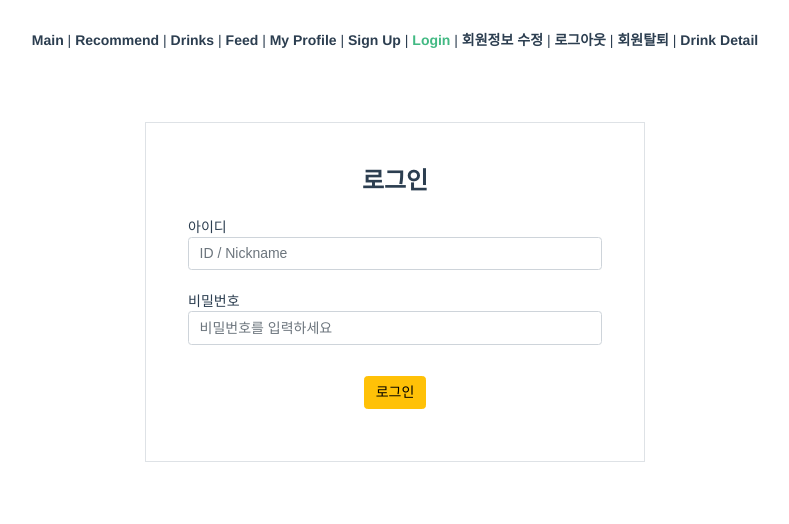
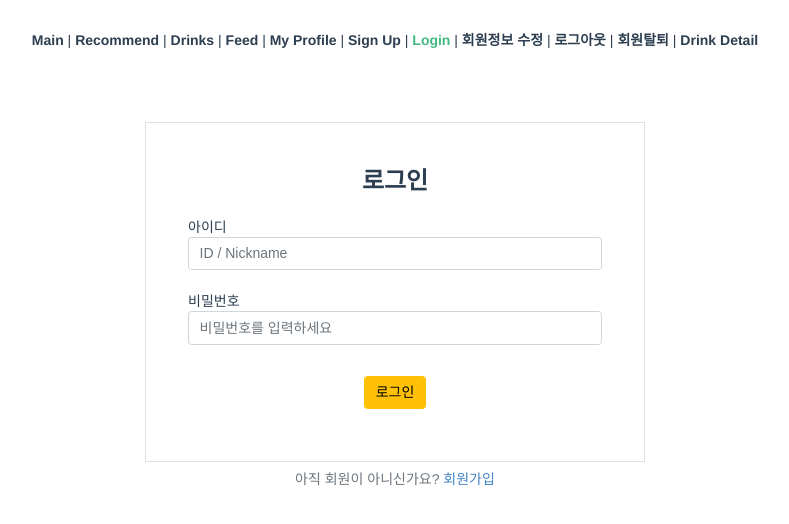
Before and after one commit to 3jieun3/SSAFY_PJT_JuJuClub, a Vue app in the folder FE/joojooclub/: page /login in a window 1280 px wide. Shown: the top 524 px of the page, without its empty margins (245-1034 px from the left). Built offline with nearby package versions, Linux system fonts and the light colour scheme.

Commit message:
feature/login(signup link)

```diff
--- a/FE/joojooclub/src/views/LoginView.vue
+++ b/FE/joojooclub/src/views/LoginView.vue
@@ -1,5 +1,6 @@
 <template>
-  <div class="container my-5 p-5 signup-box border">
+  <div>
+    <div class="container mt-5 mb-2 p-5 signup-box border">
       <!-- title -->
       <h2 class="mb-4">로그인</h2>
       <!-- form -->
@@ -22,6 +23,8 @@
         </div>
         <button class="btn btn-warning">로그인</button>
       </form>
+    </div>
+    <p class="position-relative text-muted fs-6 end-0 mb-3">아직 회원이 아니신가요? <router-link to="/signup">회원가입</router-link></p>
   </div>
 </template>
 
```
Lines whose indentation alone changed are shown as unchanged.
